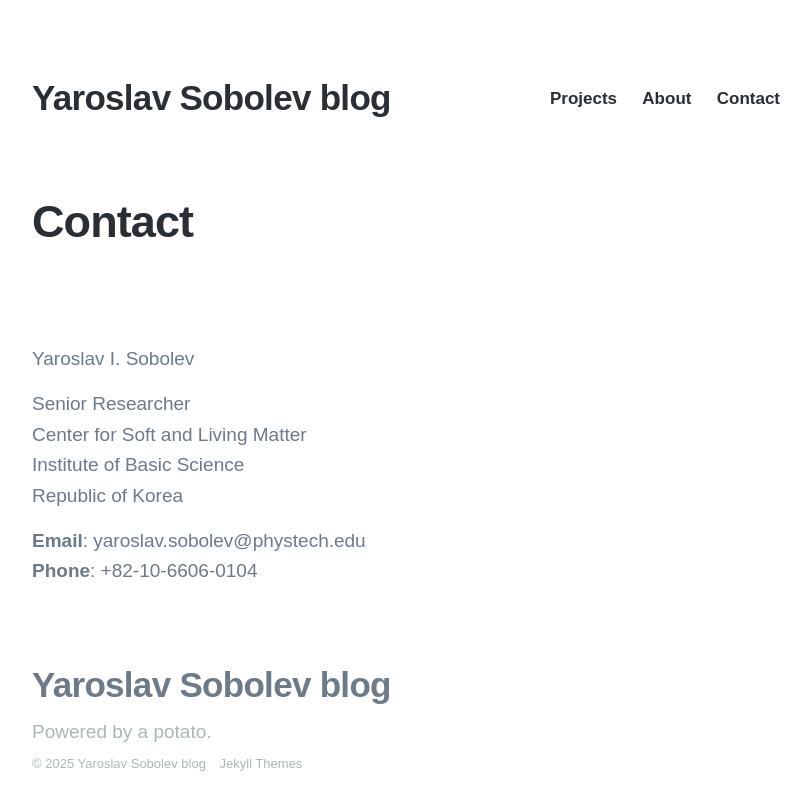
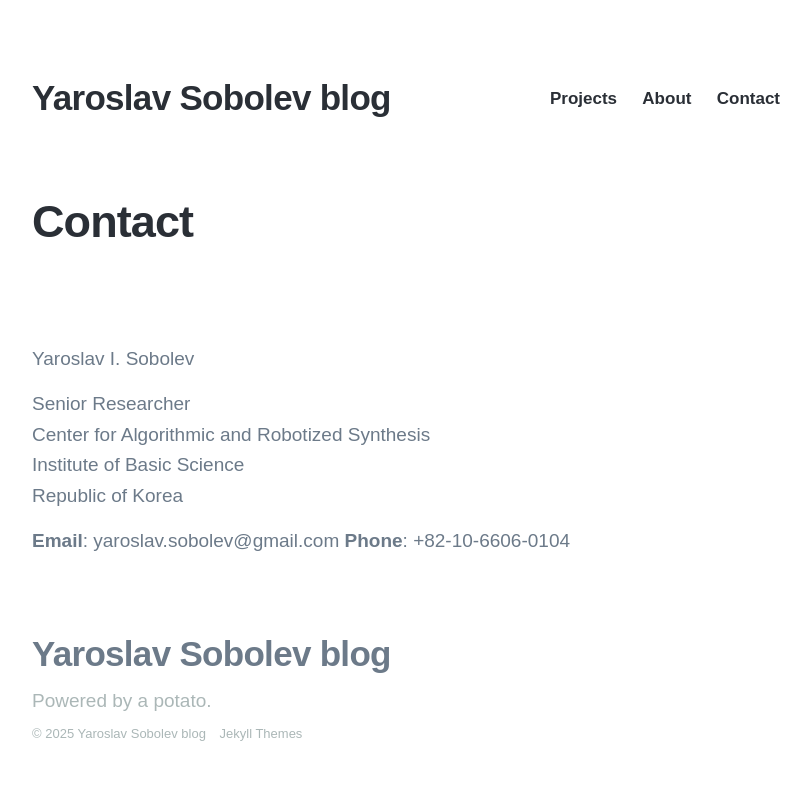
Before and after one commit to yaroslavsobolev/pages, a Jekyll site: the page built from _pages/contact.md, in a window 1280 px wide. Shown: the top 810 px of the page, without its empty margins (224-1035 px from the left). Built offline with Jekyll 4.4.1, drawn with Linux system fonts in a browser that asks for light colours; nearby versions of some CDN libraries; some web fonts are replaced.

Commit message:
Tweak contacts

```diff
--- a/_pages/contact.md
+++ b/_pages/contact.md
@@ -1,16 +1,16 @@
 ---
 title: Contact
 subtitle:
-description: Duet is a beautiful Jekyll portfolio theme.
+description: Contact
 featured_image: /images/demo/demo-landscape.jpg
 ---
 
 Yaroslav I. Sobolev
 
 Senior Researcher
-Center for Soft and Living Matter
+Center for Algorithmic and Robotized Synthesis
 Institute of Basic Science
 Republic of Korea
 
-**Email**: yaroslav.sobolev@phystech.edu
+**Email**: yaroslav.sobolev@gmail.com
 **Phone**: +82-10-6606-0104
```
Also changed, not shown: _pages/about.md (+2 -2 lines), _pages/thanks.md (+2 -2 lines).
